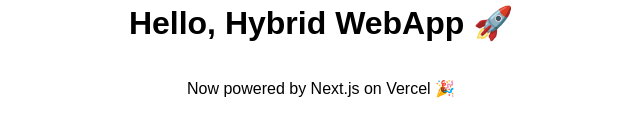
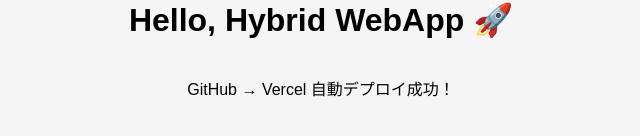
Before and after one commit to sunhimuka/hybrid-webapp, a Next.js app: page / in a window 1280 px wide. Shown: the part 360-496 px from the top of the page, without its empty margins (319-959 px from the left). Built offline with nearby package versions, Linux system fonts and the light colour scheme.

Commit message:
Update index.js

```diff
--- a/pages/index.js
+++ b/pages/index.js
@@ -5,11 +5,12 @@
       display: "flex",
       justifyContent: "center",
       alignItems: "center",
+      height: "100vh",
       flexDirection: "column",
-      minHeight: "100vh"
+      background: "#f5f5f5"
     }}>
       <h1>Hello, Hybrid WebApp 🚀</h1>
-      <p>Now powered by Next.js on Vercel 🎉</p>
+      <p>GitHub → Vercel 自動デプロイ成功！</p>
     </div>
-  )
+  );
 }
```
